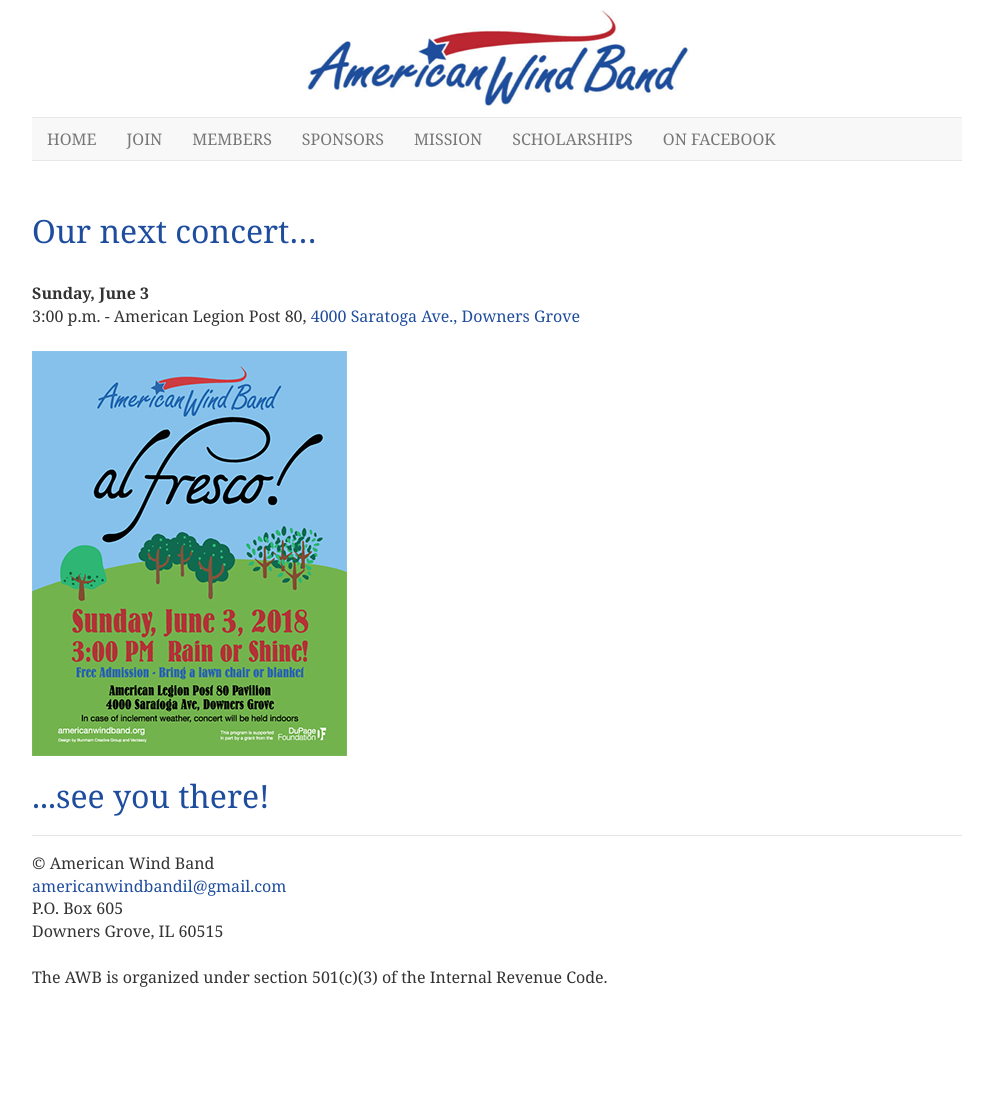
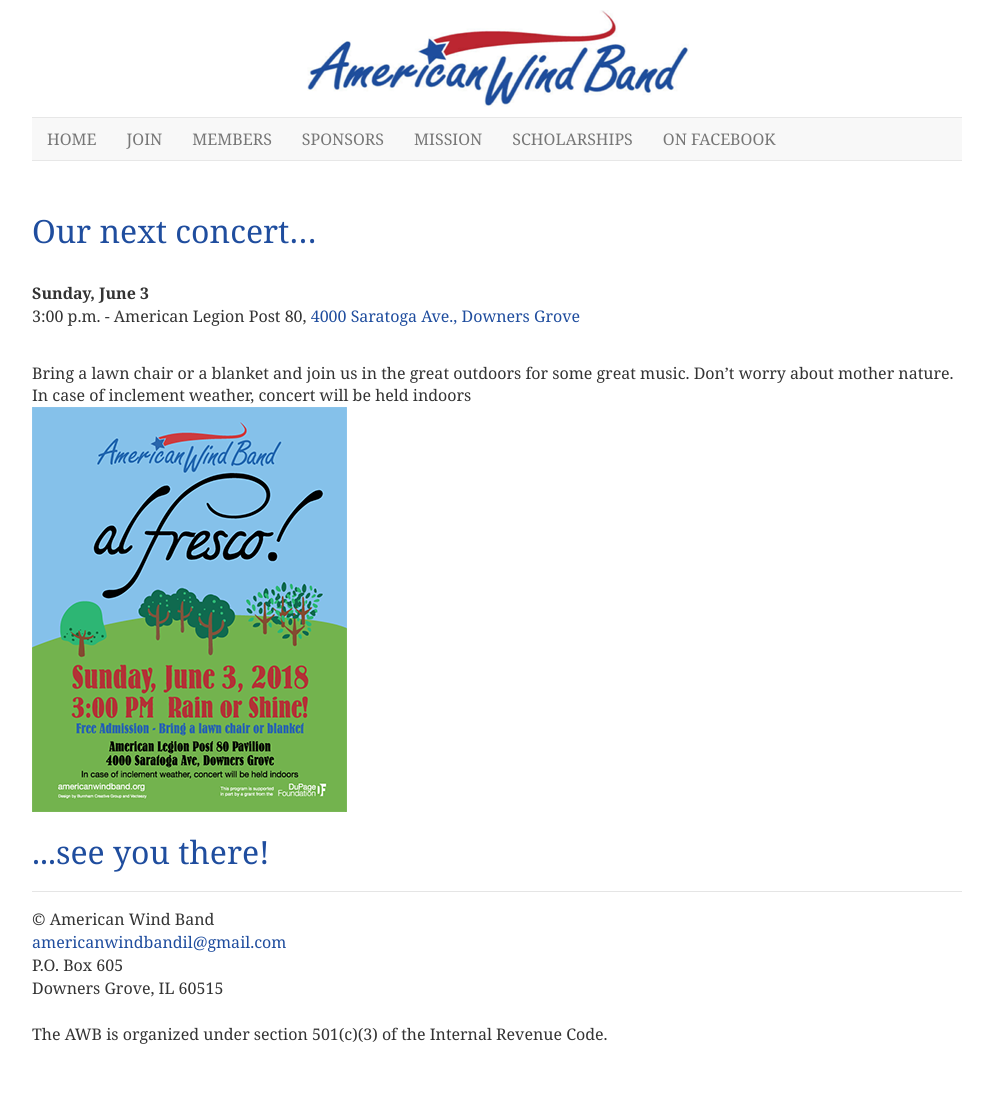
Before and after one commit to americanwindband/americanwindband.github.io, a Jekyll site: the page built from concert-details.md, in a window 1280 px wide. Shown: the whole page, without its empty margins (143-1136 px from the left). Built offline with Jekyll 4.4.1, drawn with Linux system fonts in a browser that asks for light colours; before the commit the page ends 1036 px from its top, so only the background shows below that.

Commit message:
Update concert-details.md

```diff
--- a/concert-details.md
+++ b/concert-details.md
@@ -6,6 +6,8 @@
 <h1>Our next concert…</h1>
 
  <br /><strong>Sunday, June 3</strong><br />3:00 p.m. - American Legion Post 80, <a href="https://www.google.com/maps/dir/''/4000+Saratoga+Ave,+Downers+Grove,+IL+60515/@41.8136354,-88.1557828,12z/data=!4m8!4m7!1m0!1m5!1m1!1s0x880e51fcb71f0ff9:0xb2103f9dcdce9da1!2m2!1d-88.0157051!2d41.8136567" target="new">4000 Saratoga Ave., Downers Grove</a><br/>
+
+<br>Bring a lawn chair or a blanket and join us in the great outdoors for some great music.  Don’t worry about mother nature.  In case of inclement weather, concert will be held indoors
                         <br/><img src="images/awb-june-2018-concert-poster.png" width="315" height="405" alt=""/>
 
 
```
